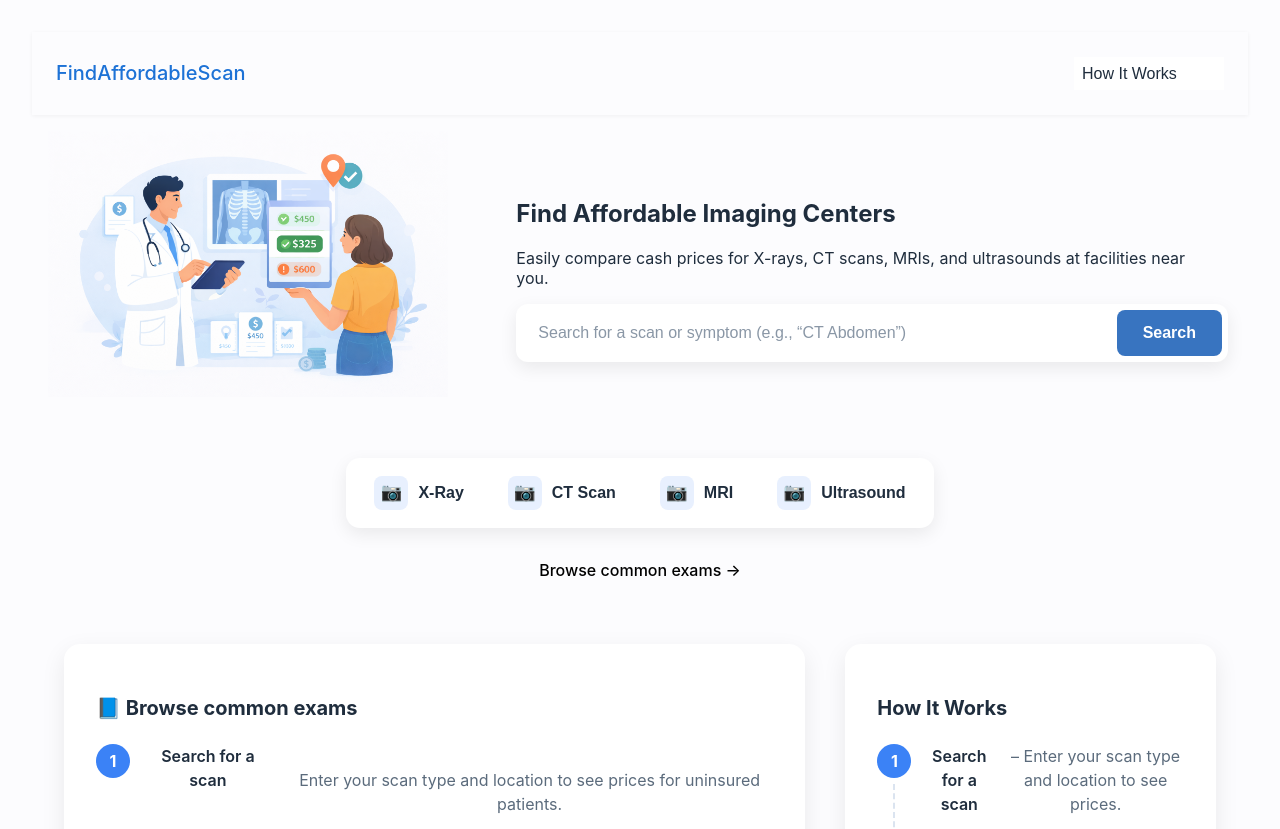
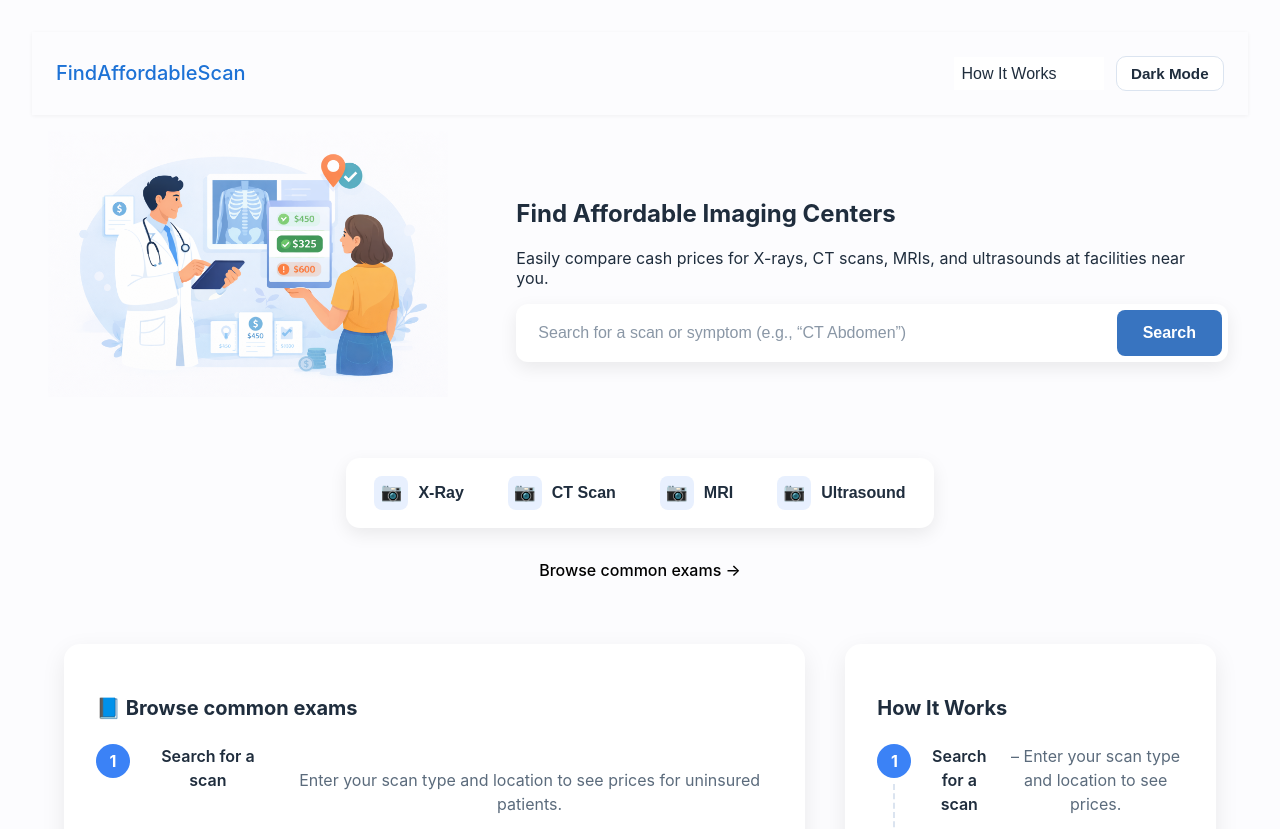
Before and after one commit to JoshuaYoshi1922/project-practice-OpenCost, a React (Vite) app in the folder project-practice-OpenCost/: page / in a window 1280 px wide. Shown: the top 829 px of the page. Built offline with nearby package versions, Linux system fonts and the light colour scheme.

Commit message:
added darkmode

```diff
--- a/project-practice-OpenCost/src/App.jsx
+++ b/project-practice-OpenCost/src/App.jsx
@@ -1,16 +1,30 @@
+import { useEffect, useState } from 'react';
 import { BrowserRouter as Router, Routes, Route } from 'react-router-dom';
 import './App.css';
 import HomePage from './Components/HomePage.jsx';
 import SearchPage from './Components/SearchPage.jsx';
 
 function App() {
+  const [isDarkMode, setIsDarkMode] = useState(() => {
+    const stored = localStorage.getItem('darkMode');
+    return stored ? stored === 'true' : false;
+  });
+
+  useEffect(() => {
+    document.body.classList.toggle('dark', isDarkMode);
+    localStorage.setItem('darkMode', String(isDarkMode));
+  }, [isDarkMode]);
+
+  const handleToggleDarkMode = () => {
+    setIsDarkMode((prev) => !prev);
+  };
 
   return (
     <>
       <Router>
         <Routes>
-          <Route path="/" element={<HomePage />} />
-          <Route path="/search" element={<SearchPage />} />
+          <Route path="/" element={<HomePage onToggleDarkMode={handleToggleDarkMode} isDarkMode={isDarkMode} />} />
+          <Route path="/search" element={<SearchPage onToggleDarkMode={handleToggleDarkMode} isDarkMode={isDarkMode} />} />
         </Routes>
       </Router>
     </>
--- a/project-practice-OpenCost/src/Components/HomePage.jsx
+++ b/project-practice-OpenCost/src/Components/HomePage.jsx
@@ -1,14 +1,14 @@
 import NavBar from './NavBar.jsx';
 import SearchBar from './SearchBar.jsx';
 
-const HomePage = () => {
+const HomePage = ({ onToggleDarkMode, isDarkMode }) => {
 
 
   return (
 
     <div className="home-wrapper">
 
-      <NavBar />
+      <NavBar onToggleDarkMode={onToggleDarkMode} isDarkMode={isDarkMode} />
 
       <section className="hero-section">
         <div className="hero-image-wrapper">
--- a/project-practice-OpenCost/src/Components/NavBar.jsx
+++ b/project-practice-OpenCost/src/Components/NavBar.jsx
@@ -1,16 +1,24 @@
 import { Link } from "react-router-dom";
 
-const NavBar = () => {
+const NavBar = ({ onToggleDarkMode, isDarkMode }) => {
 
     return (
     <header className="home-header">
         <h1 className="header-title"> <Link to="/">FindAffordableScan</Link></h1>
-        <nav>
+        <nav className="header-actions">
             <select className="header-select">
                 <option value="how-it-works">How It Works</option>
                 <option value="about">About Us</option>
                 <option value="contact">Contact</option>
             </select>
+            <button
+                type="button"
+                className="dark-mode-toggle"
+                onClick={onToggleDarkMode}
+                aria-pressed={isDarkMode}
+            >
+                {isDarkMode ? 'Light Mode' : 'Dark Mode'}
+            </button>
         </nav>
     </header>
     )
--- a/project-practice-OpenCost/src/Components/SearchPage.jsx
+++ b/project-practice-OpenCost/src/Components/SearchPage.jsx
@@ -2,11 +2,11 @@ import NavBar from './NavBar.jsx';
 import SearchBar from './SearchBar.jsx';
 import Map from './Map.jsx';
 
-const SearchPage = () => {
+const SearchPage = ({ onToggleDarkMode, isDarkMode }) => {
 
     return (
         <>
-            <NavBar />
+            <NavBar onToggleDarkMode={onToggleDarkMode} isDarkMode={isDarkMode} />
             <div>
                 <br />
 
--- a/project-practice-OpenCost/src/index.css
+++ b/project-practice-OpenCost/src/index.css
@@ -3,6 +3,11 @@ body {
   font-family: 'Inter', sans-serif;
   background-color: #fcfcfe;
   color: #1f2d3d;
+}
+
+body.dark {
+  background-color: #181f30;
+  color: #e2e8f0;
 }
 
 a {
@@ -47,6 +52,27 @@ header a {
 
 header a:hover {
   text-decoration: none;
+}
+
+.header-actions {
+  display: flex;
+  align-items: center;
+  gap: 0.75rem;
+}
+
+.dark-mode-toggle {
+  border: 1px solid #dbe4f0;
+  background: #ffffff;
+  color: #1f2d3d;
+  padding: 0.5rem 0.9rem;
+  border-radius: 10px;
+  font-size: 0.95rem;
+  font-weight: 600;
+  cursor: pointer;
+}
+
+.dark-mode-toggle:hover {
+  background: #f5f7fb;
 }
 
 .hero-image {
@@ -428,6 +454,92 @@ select:focus {
   background-color: #e5eef5;
 }
 
+/* Dark mode overrides */
+body.dark a {
+  color: #93c5fd;
+}
+
+body.dark a:hover {
+  color: #bfdbfe;
+}
+
+body.dark header {
+  background-color: #0b1220;
+  box-shadow: 0 1px 4px rgba(0, 0, 0, 0.4);
+}
+
+body.dark header h1 {
+  color: #e2e8f0;
+}
+
+body.dark .hero,
+body.dark .search-box,
+body.dark .scan-buttons,
+body.dark .info-box,
+body.dark .search-bar-wrapper,
+body.dark .map-panel,
+body.dark .map-header {
+  background-color: #111827;
+  color: #e2e8f0;
+}
+
+body.dark .search-input,
+body.dark .header-select,
+body.dark .dropdown-trigger,
+body.dark .filter-button {
+  background-color: #0f172a;
+  color: #e2e8f0;
+  border-color: #1f2937;
+}
+
+body.dark .search-input::placeholder {
+  color: #94a3b8;
+}
+
+body.dark .scan-button {
+  color: #e2e8f0;
+}
+
+body.dark .scan-button span {
+  background: #1e293b;
+}
+
+body.dark .scan-button:hover {
+  background: #0b1220;
+}
+
+body.dark .results-container {
+  background-color: #0b1220;
+}
+
+body.dark .results-heading,
+body.dark .info-title,
+body.dark .info-list strong {
+  color: #e2e8f0;
+}
+
+body.dark .info-list {
+  color: #cbd5f5;
+}
+
+body.dark .info-box.right .info-list li:not(:last-child)::after {
+  border-left-color: #1f2937;
+}
+
+body.dark .map-placeholder {
+  background-color: #0f172a;
+}
+
+body.dark .dark-mode-toggle {
+  background: #111827;
+  color: #e2e8f0;
+  border-color: #1f2937;
+}
+
+body.dark .dark-mode-toggle:hover {
+  background: #0f172a;
+}
+
 
 @media (max-width: 900px) {
   .info-section {
```
